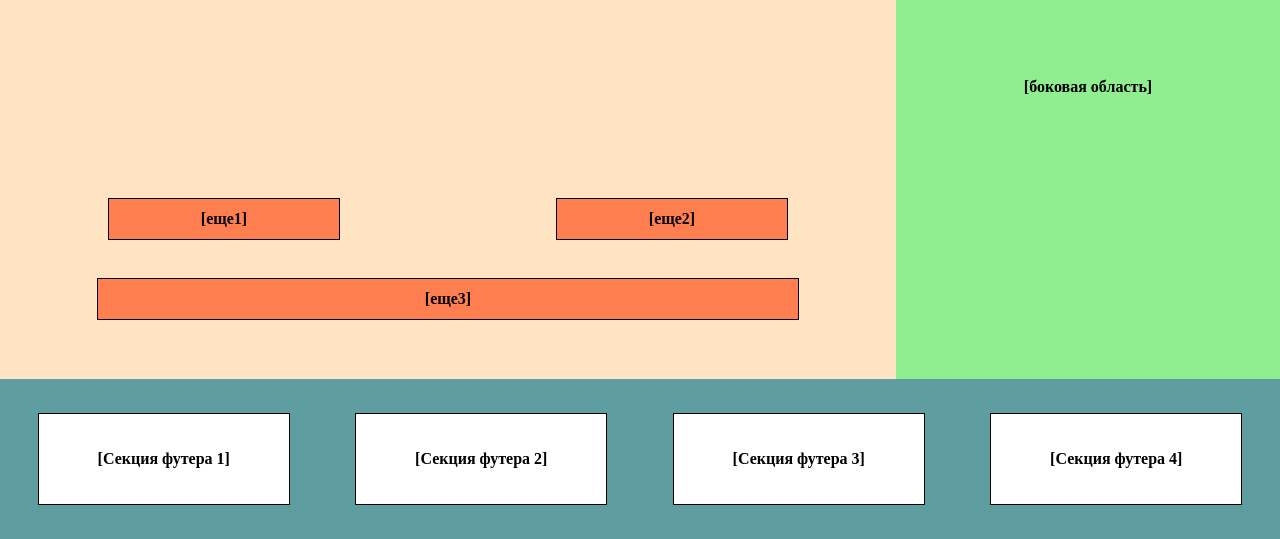
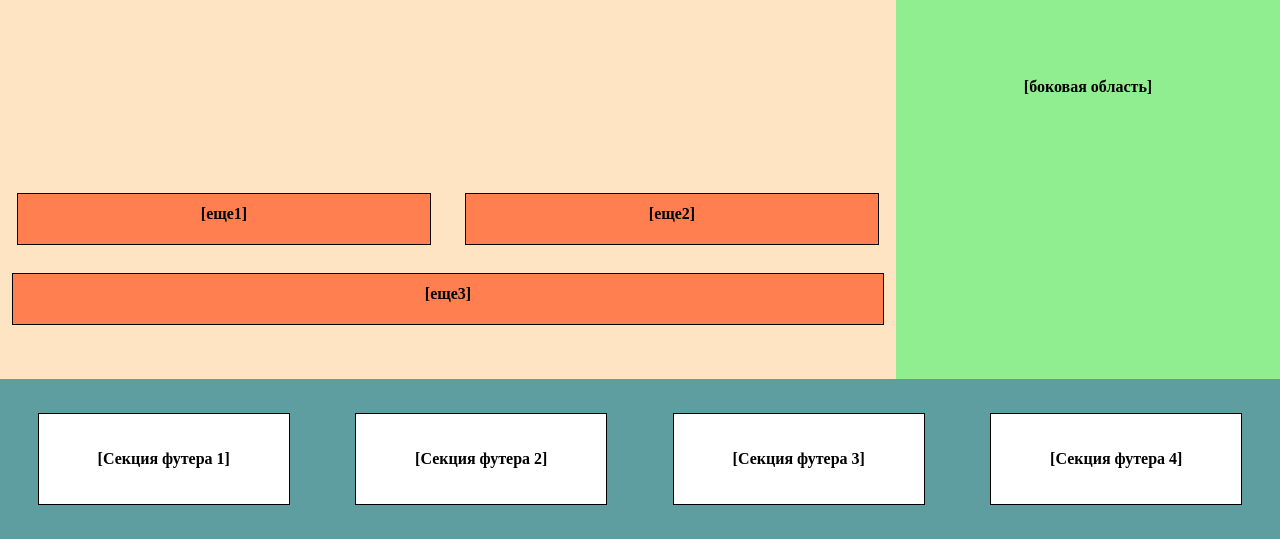
Before and after one commit to Aygul2022/home-work6-grid, a plain HTML site: page grid.html in a window 1280 px wide. Shown: the part 261-800 px from the top of the page. Drawn offline with Linux system fonts and the light colour scheme.

Commit message:
second commit

```diff
--- a/styles/style.css
+++ b/styles/style.css
@@ -40,8 +40,8 @@ h2{
    .section3{
    background-color: coral;
     border: 1px solid black;
-      width: 230px;
-    height: 40px;
+      width: 92%;
+    height: 50px;
     grid-column: 1/2;
     grid-row: 2/4;
     line-height: 40px;
@@ -51,8 +51,8 @@ h2{
    .section2{
     background-color: coral;
     border: 1px solid black;
-      width: 230px;
-    height: 40px;
+      width: 92%;
+    height: 50px;
     grid-column: 2/3;
     grid-row: 2/4;
     line-height: 40px;
@@ -63,8 +63,8 @@ h2{
    .section1{
     background-color: coral;
     border: 1px solid black;
-    width: 700px;
-    height: 40px;
+    width: 97%;
+    height: 50px;
     grid-column: 1/3;
     grid-row: 3/4;
     line-height: 40px;
```
